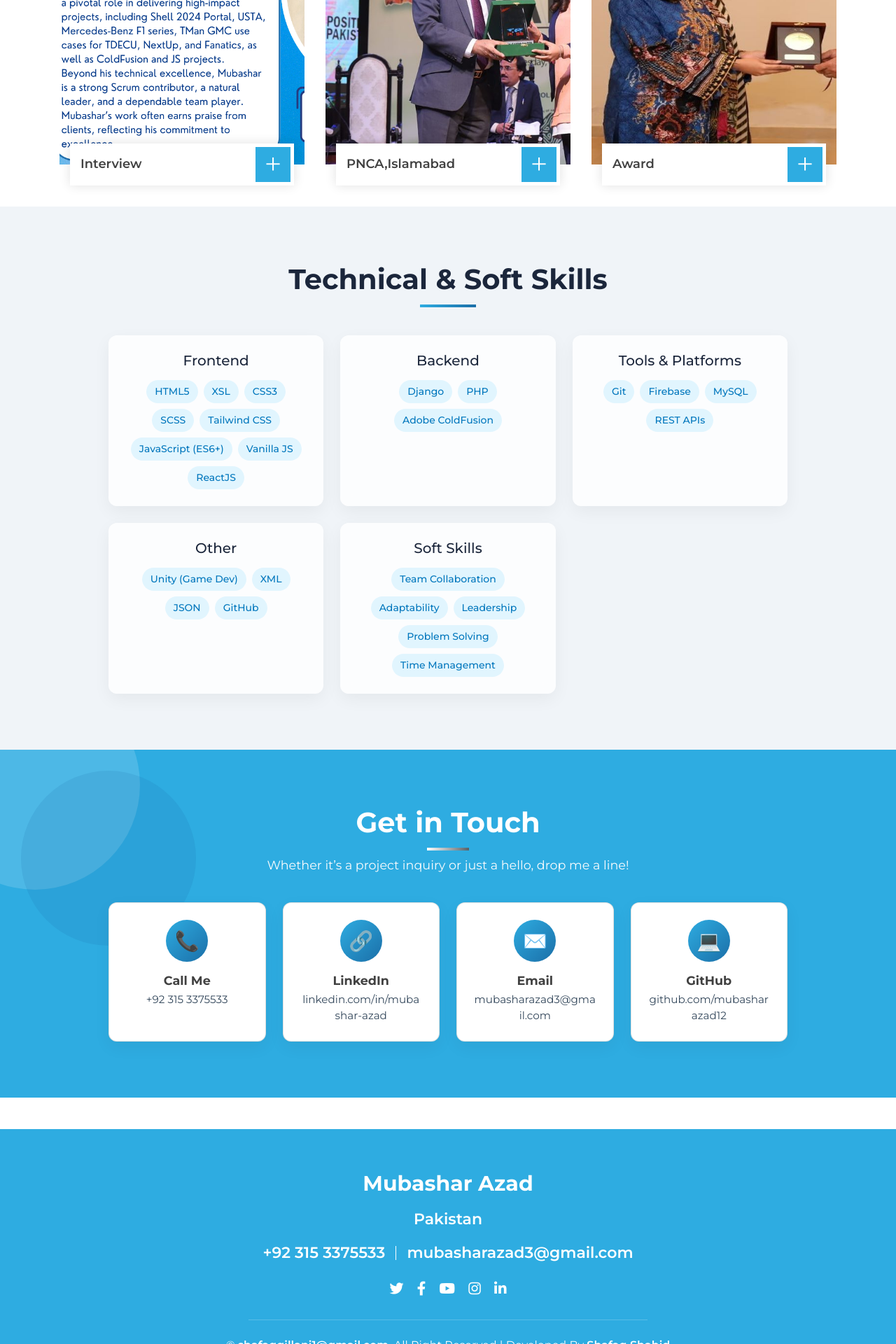
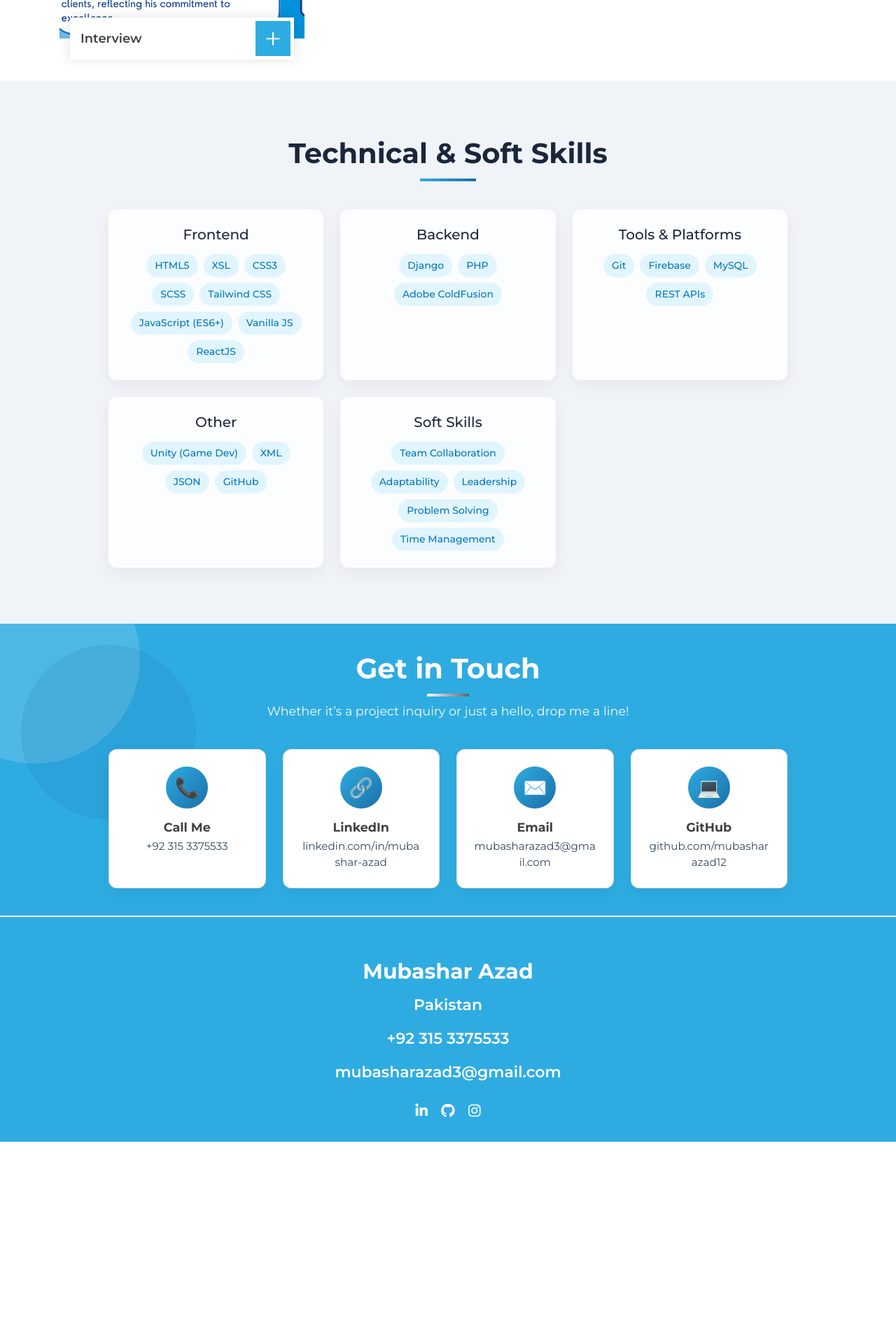
Before and after one commit to mubasharazad12/Portfolio, a PHP site: page /index.html in a window 1280 px wide. Shown: the part 4280-6200 px from the top of the page at 70% size. After the commit the page ends 5911 px from the top, so only its background shows below. Run offline with PHP 8.4, Linux system fonts and the light colour scheme; some libraries are stand-ins or nearby versions.

Commit message:
First Deadline by "S" is completed

```diff
--- a/css/style.css
+++ b/css/style.css
@@ -252,6 +252,7 @@ a:focus {
     background-position: center;
     background-repeat: no-repeat;
     background-size: cover;
+    padding-bottom: 60px;
 }
 
 .hero .container-fluid {
@@ -474,7 +475,7 @@ a:focus {
 .about {
     position: relative;
     width: 100%;
-    margin: -45px 0 45px 0;
+    /* margin: -45px 0 45px 0; */
 }
 
 .about .col-lg-6 {
@@ -810,7 +811,7 @@ a:focus {
 /*******************************/
 .portfolio {
     position: relative;
-    padding: 45px 0 15px 0;
+
 }
 
 .portfolio #portfolio-filter {
@@ -1305,7 +1306,7 @@ a:focus {
 .contact-info {
     position: relative;
     background: #2eace1;
-    padding: 80px 20px;
+    padding: 40px 20px;
     overflow: hidden;
 
   }
@@ -1578,12 +1579,12 @@ a:focus {
 /*******************************/
 .footer {
     position: relative;
-    margin-top: 45px;
+    margin-top: 2px;
     background: #2eace1;
 }
 
 .footer .container-fluid {
-    padding: 60px 0 0 0;
+    padding: 60px 0 30px 0;
 }
 
 .footer .footer-info {
@@ -1612,13 +1613,13 @@ a:focus {
     justify-content: center;
 }
 
-.footer .footer-menu p {
+.footer .footer-menu p a {
     color: #ffffff;
     font-size: 22px;
     font-weight: 600;
     line-height: 20px;
     padding: 0 15px;
-    border-right: 1px solid #ffffff;
+
 }
 
 .footer .footer-menu p:last-child {
--- a/index.html
+++ b/index.html
@@ -40,7 +40,7 @@
                         <a href="#service" class="nav-item nav-link">Education</a>
                         <a href="#experience" class="nav-item nav-link">Experience</a>
                         <a href="#portfolio" class="nav-item nav-link">Gallery</a>
-                        <a href="#price" class="nav-item nav-link">Potfolio</a>
+                        <a href="#skills" class="nav-item nav-link">Skills</a>
                         <!--  <a href="#review" class="nav-item nav-link">Review</a>
                         <a href="#team" class="nav-item nav-link">Team</a>
                         <a href="#blog" class="nav-item nav-link">Blog</a>-->
@@ -65,14 +65,14 @@
                                 <div class="typed-text"> JavaScript, React.js, Vue.js, GitHub, Frontend Development</div>
                             </div>
                             <div class="hero-btn">
-                                <a class="btn" href="img/Mubashar Azad.pdf" download>My Resume</a>
-                                <a class="btn" href="">Contact Me</a>
+                                <a class="btn" href="documents\Mubashar Azad.pdf" download>My Resume</a>
+                                <a class="btn" href="#contact">Contact Me</a>
                             </div>
                         </div>
                     </div>
                     <div class="col-sm-12 col-md-6 d-none d-md-block">
                         <div class="hero-image">
-                            <img src="img/hero.png" alt="Hero Image">
+                            <!-- <img src="img/hero.png" alt="Hero Image"> -->
                         </div>
                     </div>
                 </div>
@@ -88,13 +88,14 @@
                 <div class="row align-items-center">
                      <div class="col-lg-6">
                         <div class="about-img">
-                            <img src="img/about.jpg" alt="Image">
+                            <!-- <img src="img/about.jpg" alt="Image"> -->
+                            <img src="img/hero.png" alt="Hero Image">
                         </div>
                     </div>
                     <div class="col-lg-6">
                         <div class="about-content">
                             <div class="section-header text-left">
-                               <p>Learn About Me</p>
+                               <p>About Me</p>
 
                             </div>
                             <div class="about-text">
@@ -151,25 +152,14 @@
                                 <i class="fas fa-graduation-cap"></i>
                             </div>
                             <div class="service-text">
-                                <h3>BS -Computer Science</h3>
-                                <p><i>Riphah International University,Islamabad
+                                <h3>BS - Software Engineering</h3>
+                                <p><i>Riphah International University, Islamabad
 </p></i>
 
                             </div>
                         </div>
                     </div>
-                    <div class="col-lg-6 wow fadeInUp" data-wow-delay="0.2s">
-                       <div class="service-item">
-                            <div class="service-icon">
-                                <i class="fas fa-user-graduate"></i>
-                            </div>
-                            <div class="service-text">
-                                <h3>BS-Nano Science & Technology</h3>
-                                <p><i> Preston University
-</p></i>
-                            </div>
-                        </div>
-                    </div>
+
                     <!-- <div class="col-lg-6 wow fadeInUp" data-wow-delay="0.4s">
                         <div class="service-item">
                             <div class="service-icon">
@@ -413,8 +403,8 @@ QA collaboration helped eliminate edge-case UI bugs and performance issues, ensu
                         <ul id="portfolio-filter">
                             <li data-filter="*" class="filter-active">All</li>
                             <li data-filter=".filter-1">All Star of Quarter</li>
-                            <li data-filter=".filter-2">PNCA</li>
-                            <li data-filter=".filter-3">Awards</li>
+                            <!-- <li data-filter=".filter-2">PNCA</li>
+                            <li data-filter=".filter-3">Awards</li> -->
                         </ul>
                     </div>
                 </div>
@@ -426,32 +416,11 @@ QA collaboration helped eliminate edge-case UI bugs and performance issues, ensu
                             </div>
                             <div class="portfolio-text">
                                 <h3>Interview</h3>
-                                <a class="btn" href="img/portfolio-3.jpg" data-lightbox="portfolio">+</a>
+                                <a class="btn" href="img/portfolio-3.png" data-lightbox="portfolio">+</a>
                             </div>
                         </div>
                     </div>
-                    <div class="col-lg-4 col-md-6 col-sm-12 portfolio-item filter-2 wow fadeInUp" data-wow-delay="0.2s">
-                        <div class="portfolio-wrap">
-                            <div class="portfolio-img">
-                                <img src="img/portfolio-2.jpg" alt="Image">
-                            </div>
-                            <div class="portfolio-text">
-                                <h3>PNCA,Islamabad</h3>
-                                <a class="btn" href="img/portfolio-2.jpg" data-lightbox="portfolio">+</a>
-                            </div>
-                        </div>
-                    </div>
-                    <div class="col-lg-4 col-md-6 col-sm-12 portfolio-item filter-3 wow fadeInUp" data-wow-delay="0.4s">
-                        <div class="portfolio-wrap">
-                            <div class="portfolio-img">
-                                <img src="img/portfolio-6.jpg" alt="Image">
-                            </div>
-                            <div class="portfolio-text">
-                                <h3>Award</h3>
-                                <a class="btn" href="img/portfolio-6.jpg" data-lightbox="portfolio">+</a>
-                            </div>
-                        </div>
-                    </div>
+
                     <!--<div class="col-lg-4 col-md-6 col-sm-12 portfolio-item filter-1 wow fadeInUp" data-wow-delay="0.6s">
                         <div class="portfolio-wrap">
                             <div class="portfolio-img">
@@ -840,23 +809,20 @@ QA collaboration helped eliminate edge-case UI bugs and performance issues, ensu
                 <div class="container">
                     <div class="footer-info">
                         <h2>Mubashar Azad</h2>
-                        <h3>Pakistan</h3>
                         <div class="footer-menu">
-                            <p>+92 315 3375533</p>
-                            <p>mubasharazad3@gmail.com </p>
+                            <p> <a target="_blank" href="https://maps.app.goo.gl/7GS9SYrPzwKPTLX46">Pakistan</a> <br><br> <a href="tel:+92 315 3375533">+92 315 3375533</a> <br><br> <a href="mailto:mubasharazad3@gmail.com ">mubasharazad3@gmail.com </a></p>
+
                         </div>
                         <div class="footer-social">
-                            <a href=""><i class="fab fa-twitter"></i></a>
-                            <a href=""><i class="fab fa-facebook-f"></i></a>
-                            <a href=""><i class="fab fa-youtube"></i></a>
-                            <a href=""><i class="fab fa-instagram"></i></a>
-                            <a href=""><i class="fab fa-linkedin-in"></i></a>
+                            <a href="https://www.linkedin.com/in/mubashar-azad/"><i class="fab fa-linkedin-in"></i></a>
+                            <a href="https://github.com/mubasharazad12"><i class="fab fa-github"></i></a>
+                            <a href="https://www.instagram.com/mubasharazad12/"><i class="fab fa-instagram"></i></a>
                         </div>
                     </div>
                 </div>
-                <div class="container copyright">
+                <!-- <div class="container copyright">
                     <p>&copy; <a href="#">shafaqgillani1@gmail.com</a>, All Right Reserved | Developed By <a href="#">Shafaq Shahid</a></p>
-                </div>
+                </div> -->
             </div>
         </div>
         <!-- Footer End -->
```
Also changed, not shown: 2 other files.
